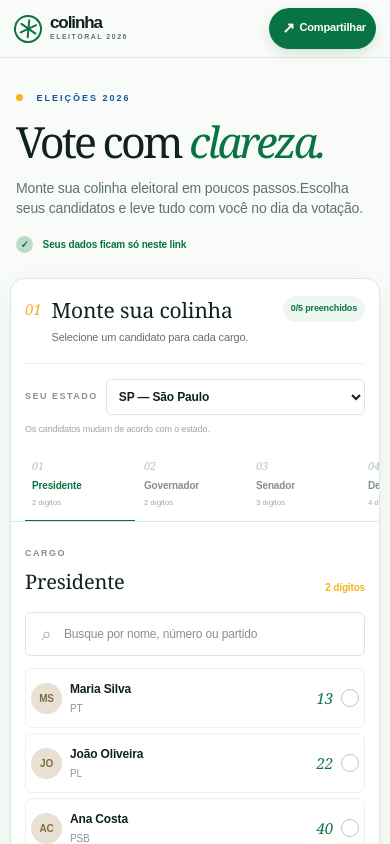
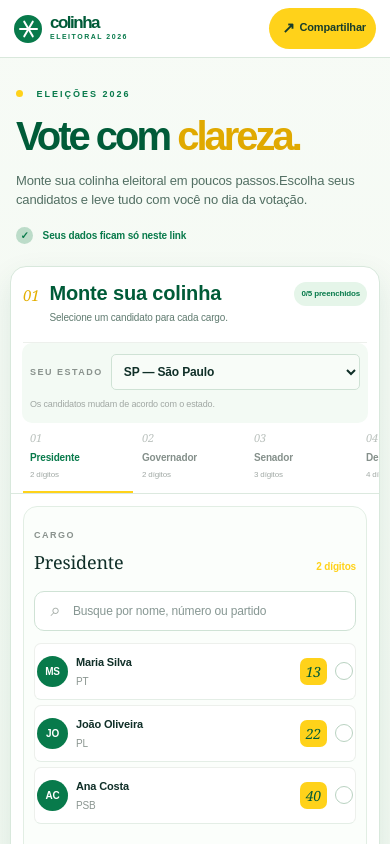
Before and after one commit to ailtonandrade/app-de-colinha-eleitoral, a Next.js app: page / in a window 390 px wide. Shown: the top 844 px of the page. Built offline with nearby package versions, Linux system fonts and the light colour scheme.

Commit message:
feat: add Brazilian theme colors and mobile visual direction\n\nAdded new theme colors and mobile visual direction for Brazilian theme.

```diff
--- a/app/globals.css
+++ b/app/globals.css
@@ -83,3 +83,72 @@ button { cursor: pointer; }
 
 /* Mantém tokens shadcn disponíveis para componentes futuros. */
 @theme inline { --color-border: var(--line); --color-background: var(--paper); --color-foreground: var(--ink); }
+
+/* Direção visual mobile: verde brasileiro, amarelo solar e cartões claros. */
+:root {
+  --ink: #102f28;
+  --muted: #607b70;
+  --paper: #f4f8f3;
+  --line: #dce9df;
+  --green: #087a4b;
+  --green-dark: #005b38;
+  --mint: #e2f4e8;
+  --orange: #ffd21a;
+  --cream: #fff9d9;
+}
+.app-shell { background: linear-gradient(180deg, #f7fbf6 0%, #eef7ee 100%); }
+.topbar { background: rgba(255,255,255,.92); border-bottom-color: #d9e8dc; }
+.brand-mark { border-color: var(--green); background: var(--green); transform: none; }
+.brand-mark:before, .brand-mark:after, .brand-mark span { background: #fff; }
+.brand strong { color: var(--green-dark); font-family: Arial, Helvetica, sans-serif; font-weight: 900; letter-spacing: -1.5px; }
+.brand small { color: var(--green); }
+.share-button { background: var(--orange); color: #173d2c; box-shadow: none; }
+.hero { padding-top: 42px; }
+.eyebrow { color: var(--green); }
+.hero h1 { font-family: Arial, Helvetica, sans-serif; font-weight: 900; letter-spacing: -3px; color: var(--green-dark); }
+.hero h1 em { color: #e0a900; font-style: normal; }
+.hero p { color: #526f63; }
+.hero-note { color: var(--green); }
+.hero-seal { border-color: #c5dfca; color: var(--green); }
+.hero-seal:before { border-color: #9bc8a9; }
+.builder-card, .slip-card { border-color: #d8e8dc; border-radius: 18px; box-shadow: 0 12px 30px rgba(0,91,56,.1); }
+.builder-card { background: #fff; }
+.card-heading h2, .slip-top h2 { font-family: Arial, Helvetica, sans-serif; font-weight: 900; color: var(--green-dark); }
+.section-number { color: #e3ae00; }
+.progress-label { color: var(--green); background: #e5f5e9; }
+.location-row select { border-color: #cfe2d5; background: #f8fcf8; }
+.office-tab.active { color: var(--green); }
+.office-tab.active:after { height: 3px; background: var(--orange); }
+.candidate-area { background: #fbfefb; border: 1px solid #e2eee4; border-radius: 14px; padding: 17px 15px 12px; }
+.search-wrap { border-color: #cfe2d5; background: #fff; border-radius: 10px; }
+.candidate { border-bottom-color: #e4eee6; }
+.candidate:hover, .candidate.selected { background: #edf8ef; }
+.candidate-number { color: var(--green-dark); background: var(--orange); border-radius: 7px; padding: 4px 6px; }
+.radio { border-color: #b9d2c1; }
+.candidate.selected .radio { background: var(--green); border-color: var(--green); color: #fff; }
+.slip-card { background: linear-gradient(145deg, #00683f, #087a4b); }
+.print-button { background: var(--orange); color: #163d2a; }
+.footer a { color: var(--green); }
+
+@media (max-width: 600px) {
+  .app-shell { min-width: 0; }
+  .hero { padding: 30px 16px 22px; }
+  .hero h1 { font-size: 40px; line-height: .98; }
+  .hero p { font-size: 13px; }
+  .content-grid { gap: 12px; padding: 0 10px 24px; }
+  .builder-card { padding: 15px 12px 17px; border-radius: 16px; }
+  .card-heading h2 { font-size: 20px; }
+  .card-heading p { font-size: 10px; }
+  .progress-label { padding: 6px 7px; font-size: 8px; }
+  .location-row { background: #f3faf4; margin: 0 -1px; padding: 11px 8px; border-radius: 10px; }
+  .office-tabs { margin: 0 -12px; padding: 0 12px; }
+  .office-tab { min-height: 62px; }
+  .candidate-area { margin-top: 12px; padding: 14px 10px 9px; }
+  .candidate-title h3 { font-size: 18px; }
+  .search-wrap { height: 40px; }
+  .candidate { min-height: 57px; padding: 9px 2px; }
+  .candidate-avatar { background: var(--green); color: #fff; }
+  .candidate-info strong { font-size: 11px; }
+  .candidate-number { font-size: 14px; }
+  .slip-card { border-radius: 16px; }
+}
```
